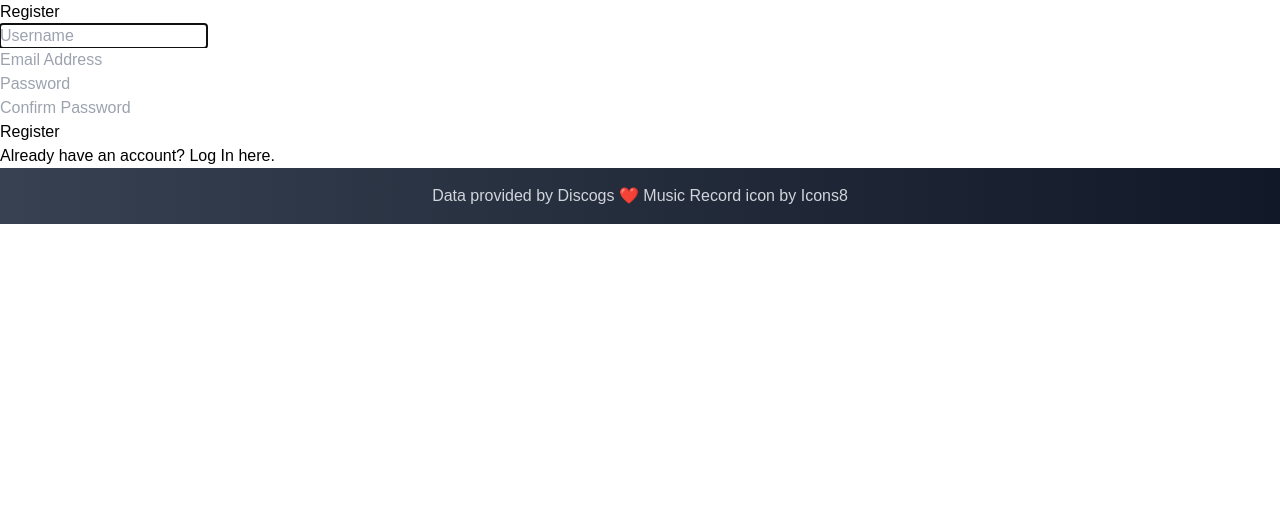
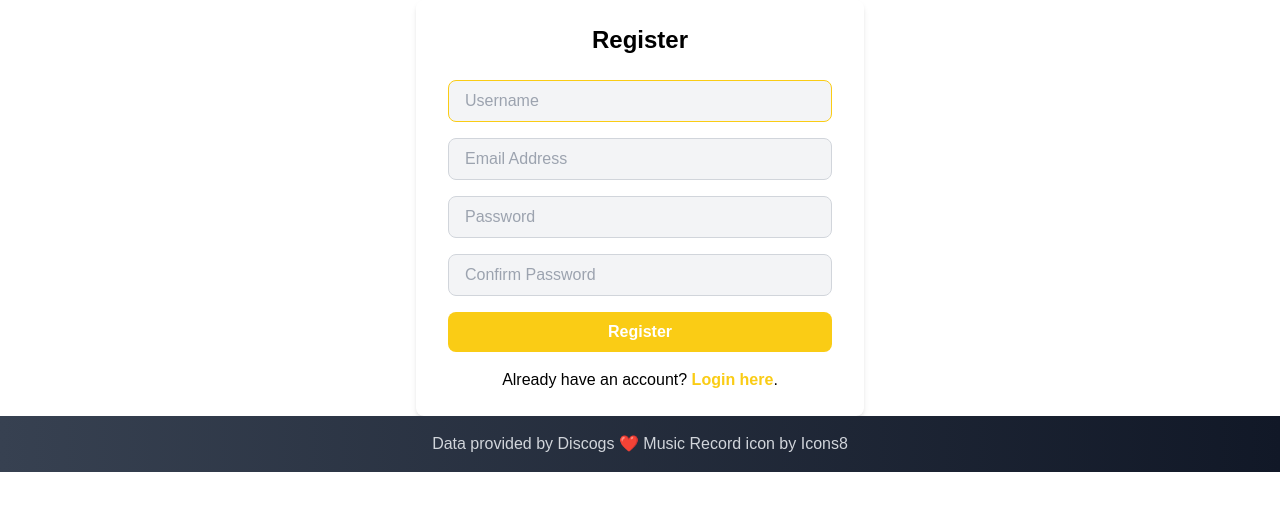
Before and after one commit to mikeygough/discogskiii-django, a Django app: page /firstapp/register in a window 1280 px wide. Shown: the part 64-575 px from the top of the page. Run offline with Django 4.2, Linux system fonts and the light colour scheme; some web fonts are replaced.

Commit message:
style register form. add error message styling as well

```diff
--- a/discogskiii/firstapp/templates/firstapp/login.html
+++ b/discogskiii/firstapp/templates/firstapp/login.html
@@ -1,8 +1,9 @@
 {% extends "firstapp/layout.html" %} {% block body %}
 
 {% if message %}
-    <div>{{ message }}</div>
+    <div class="text-red-500 text-center mb-4">{{ message }}</div>
 {% endif %}
+
 
 <form action="{% url 'firstapp:login' %}" method="post" class="max-w-md mx-auto bg-white shadow-md rounded-lg px-8 py-6">
     {% csrf_token %}
--- a/discogskiii/firstapp/templates/firstapp/register.html
+++ b/discogskiii/firstapp/templates/firstapp/register.html
@@ -1,29 +1,27 @@
 {% extends "firstapp/layout.html" %} {% block body %}
 
-<h2>Register</h2>
+{% if message %}
+    <div class="text-red-500 text-center mb-4">{{ message }}</div>
+{% endif %}
 
 
-{% if message %}
-    <div>{{ message }}</div>
-{% endif %}
-
-<form action="{% url 'firstapp:register' %}" method="post">
+<form action="{% url 'firstapp:register' %}" method="post" class="max-w-md mx-auto bg-white shadow-md rounded-lg px-8 py-6">
     {% csrf_token %}
-    <div>
-        <input autofocus type="text" name="username" placeholder="Username">
+    <h2 class="text-2xl font-bold mb-6 text-center">Register</h2>
+    <div class="mb-4">
+        <input autofocus type="text" name="username" placeholder="Username" class="border border-gray-300 bg-gray-100 rounded-lg py-2 px-4 w-full focus:outline-none focus:border-yellow-400">
     </div>
-    <div>
-        <input type="email" name="email" placeholder="Email Address">
+    <div class="mb-4">
+        <input type="email" name="email" placeholder="Email Address" class="border border-gray-300 bg-gray-100 rounded-lg py-2 px-4 w-full focus:outline-none focus:border-yellow-400">
     </div>
-    <div>
-        <input type="password" name="password" placeholder="Password">
+    <div class="mb-4">
+        <input type="password" name="password" placeholder="Password" class="border border-gray-300 bg-gray-100 rounded-lg py-2 px-4 w-full focus:outline-none focus:border-yellow-400">
     </div>
-    <div>
-        <input type="password" name="confirmation" placeholder="Confirm Password">
+    <div class="mb-4">
+        <input type="password" name="confirmation" placeholder="Confirm Password" class="border border-gray-300 bg-gray-100 rounded-lg py-2 px-4 w-full focus:outline-none focus:border-yellow-400">
     </div>
-    <input type="submit" value="Register">
+    <input type="submit" value="Register" class="bg-yellow-400 text-white font-bold py-2 px-4 rounded-lg w-full hover:bg-yellow-500">
+    <p class="text-center mt-4">Already have an account? <a href="{% url 'firstapp:login' %}" class="text-yellow-400 font-bold hover:underline">Login here</a>.</p>
 </form>
 
-Already have an account? <a href="{% url 'firstapp:login' %}">Log In here.</a>
-
 {% endblock %}
--- a/discogskiii/static/css/output.css
+++ b/discogskiii/static/css/output.css
@@ -1373,6 +1373,11 @@ video {
   color: rgb(250 204 21 / var(--tw-text-opacity));
 }
 
+.text-red-500 {
+  --tw-text-opacity: 1;
+  color: rgb(239 68 68 / var(--tw-text-opacity));
+}
+
 .shadow-sm {
   --tw-shadow: 0 1px 2px 0 rgb(0 0 0 / 0.05);
   --tw-shadow-colored: 0 1px 2px 0 var(--tw-shadow-color);
```
